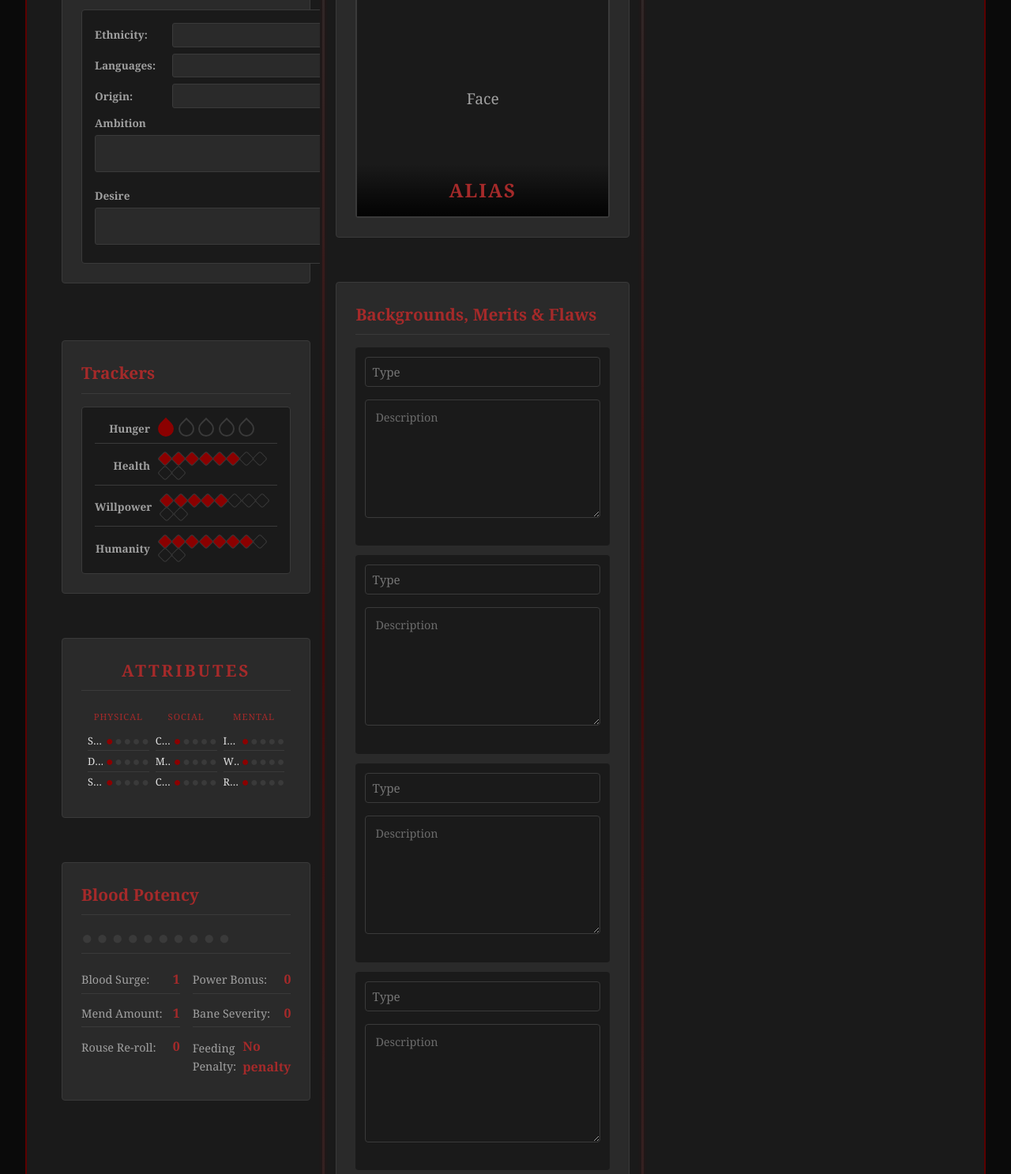
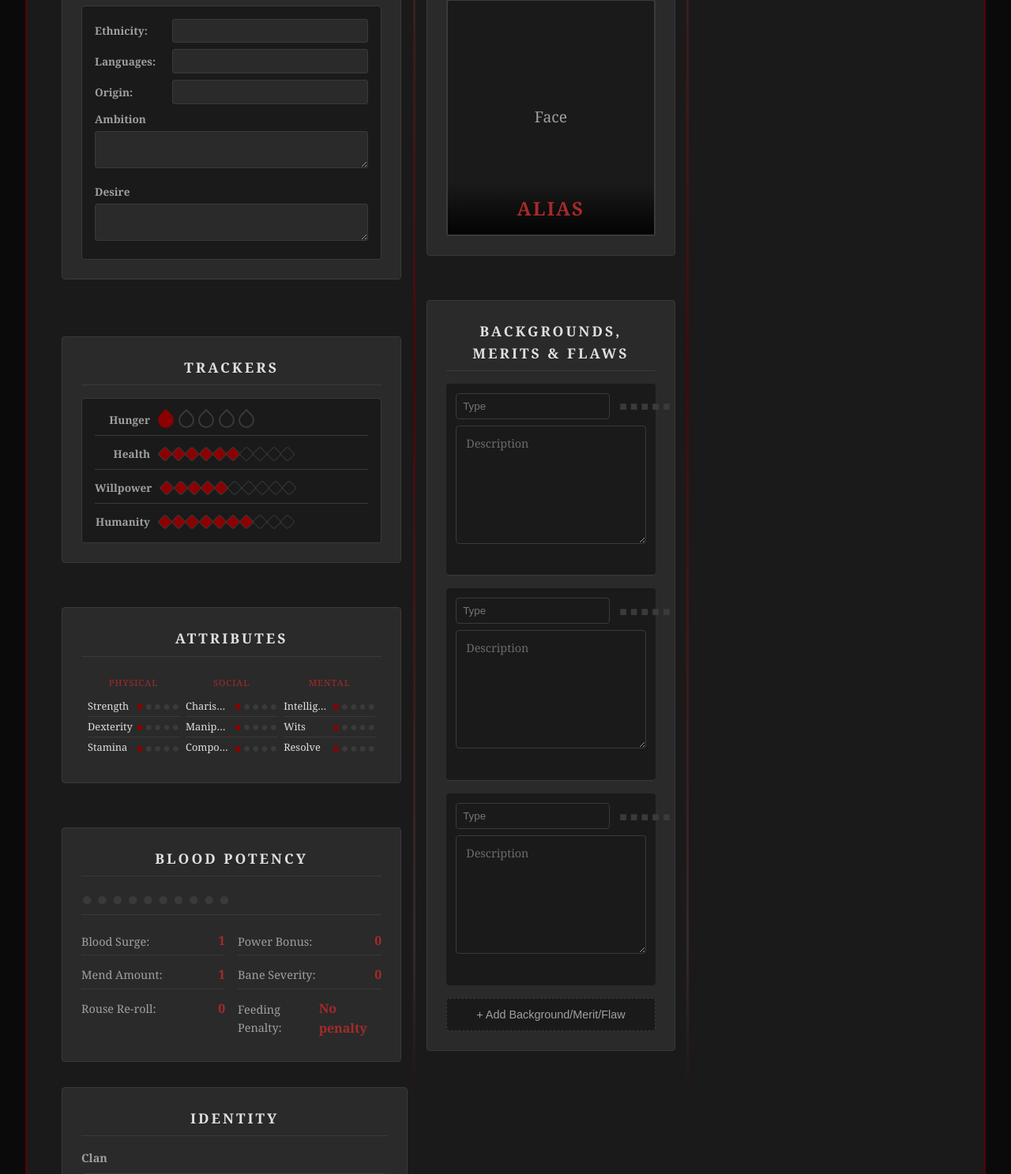
Before and after one commit to Mashbybot/wod-character-sheets, a FastAPI app: template templates/vtm/character_sheet.html in a window 1280 px wide. Shown: the part 751-2238 px from the top of the page at 79% size. Run offline with FastAPI, Linux system fonts and the light colour scheme; the template is opened without the code that fills it, so the values that code supplies are empty; parts of the project's set-up code (start-up, migrations or seed data) failed here and were passed over.

Commit message:
UX/UI updates css, js, html

```diff
--- a/app/static/css/vtm-phase1.css
+++ b/app/static/css/vtm-phase1.css
@@ -331,6 +331,18 @@
     border-bottom: 1px solid var(--border-color);
 }
 
+/* Apply same style to all section headers */
+.sheet-section h2 {
+    text-align: center;
+    font-size: 1.1rem;
+    color: var(--text-white);
+    text-transform: uppercase;
+    letter-spacing: 3px;
+    margin-bottom: 1rem;
+    padding-bottom: 0.5rem;
+    border-bottom: 1px solid var(--border-color);
+}
+
 .attributes-three-column {
     display: grid;
     grid-template-columns: 1fr 1fr 1fr;
@@ -388,6 +400,89 @@
 .attribute-column .dot {
     font-size: 1rem; /* Smaller dots for better fit */
     line-height: 1;
+}
+
+/* ===== BACKGROUNDS, MERITS & FLAWS ===== */
+.background-entry {
+    margin-bottom: 1rem;
+    padding-bottom: 1rem;
+    border-bottom: 1px solid var(--border-color);
+}
+
+.background-entry:last-of-type {
+    border-bottom: none;
+}
+
+.background-header {
+    display: flex;
+    align-items: center;
+    gap: 0.75rem;
+    margin-bottom: 0.5rem;
+}
+
+.background-header input[type="text"] {
+    flex: 1;
+    padding: 0.5rem;
+    background-color: var(--bg-dark);
+    border: 1px solid var(--border-color);
+    border-radius: 4px;
+    color: var(--text-white);
+}
+
+.square-tracker {
+    display: flex;
+    gap: 0.25rem;
+    flex-shrink: 0;
+}
+
+.square-dot {
+    font-size: 1rem;
+    cursor: pointer;
+    color: var(--border-color);
+    transition: color 0.2s;
+    line-height: 1;
+}
+
+.square-dot.filled {
+    color: var(--vtm-red);
+}
+
+.square-dot.empty:hover {
+    color: #999;
+}
+
+.square-dot.filled:hover {
+    color: var(--vtm-red-light);
+}
+
+.background-entry textarea {
+    width: 100%;
+    padding: 0.5rem;
+    background-color: var(--bg-dark);
+    border: 1px solid var(--border-color);
+    border-radius: 4px;
+    color: var(--text-white);
+    font-family: inherit;
+    font-size: 0.9rem;
+    resize: vertical;
+    min-height: 60px; /* Compact like Ambition/Desire */
+}
+
+.btn-add {
+    width: 100%;
+    padding: 0.75rem;
+    background-color: var(--bg-dark);
+    border: 1px dashed var(--border-color);
+    border-radius: 4px;
+    color: var(--text-gray);
+    cursor: pointer;
+    transition: all 0.2s;
+}
+
+.btn-add:hover {
+    background-color: rgba(139, 0, 0, 0.1);
+    border-color: var(--vtm-red);
+    color: var(--vtm-red-light);
 }
 
 /* ===== HUNGER SECTION (STANDALONE) ===== */
@@ -567,18 +662,18 @@
 /* Clan Symbol Overlay - positioned in upper right of Identity box */
 .clan-symbol-overlay-top {
     position: absolute;
-    top: 1rem;
+    top: calc(1rem + 50px); /* Moved down 50px from original 1rem */
     right: 1rem;
     z-index: 10;
     pointer-events: none;
 }
 
 .clan-symbol-image-small {
-    width: 100px;
-    height: 100px;
+    width: 70px; /* Shrunk by 30% from 100px */
+    height: 70px; /* Shrunk by 30% from 100px */
     object-fit: contain;
     filter: drop-shadow(0 0 5px rgba(139, 0, 0, 0.3));
-    opacity: 0.3;
+    opacity: 0.15; /* Decreased opacity by 50% from 0.3 */
 }
 
 .clan-disciplines-inline {
--- a/app/static/js/character-sheet.js
+++ b/app/static/js/character-sheet.js
@@ -147,7 +147,7 @@ function characterSheet(characterId) {
             chronicle_tenets: '',
 
             // Column width preferences (percentages)
-            column_widths_above: '30,35,35', // column1,column2,column3 percentages
+            column_widths_above: '40,30,30', // column1,column2,column3 percentages
             column_widths_below: '33,33,34', // default equal split
 
             // History
@@ -158,6 +158,9 @@ function characterSheet(characterId) {
 
         // Touchstones (1-3)
         touchstones: [],
+
+        // Backgrounds, Merits & Flaws (dynamic array)
+        backgrounds: [],
 
         // XP Log
         xpLog: [],
@@ -183,6 +186,15 @@ function characterSheet(characterId) {
                     description: '',
                     conviction: ''
                 });
+
+                // Initialize with 3 empty backgrounds
+                for (let i = 0; i < 3; i++) {
+                    this.backgrounds.push({
+                        type: '',
+                        description: '',
+                        dots: 0
+                    });
+                }
             }
 
             // Initialize Blood Potency values
@@ -228,6 +240,26 @@ function characterSheet(characterId) {
                         this.touchstones.push({ name: '', description: '', conviction: '' });
                     }
 
+                    // Load backgrounds
+                    this.backgrounds = [];
+                    for (let i = 1; i <= 10; i++) {  // Support up to 10 backgrounds
+                        const type = character[`background_type_${i}`];
+                        if (type) {
+                            this.backgrounds.push({
+                                type: type,
+                                description: character[`background_description_${i}`] || '',
+                                dots: character[`background_dots_${i}`] || 0
+                            });
+                        }
+                    }
+
+                    // If no backgrounds, add 3 empty ones
+                    if (this.backgrounds.length === 0) {
+                        for (let i = 0; i < 3; i++) {
+                            this.backgrounds.push({ type: '', description: '', dots: 0 });
+                        }
+                    }
+
                     console.log('Character loaded:', this.data);
                 }
             } catch (error) {
@@ -259,6 +291,20 @@ function characterSheet(characterId) {
                         saveData[`touchstone_${index}_name`] = '';
                         saveData[`touchstone_${index}_description`] = '';
                         saveData[`touchstone_${index}_conviction`] = '';
+                    }
+                }
+
+                // Add backgrounds to save data
+                for (let i = 0; i < 10; i++) {  // Support up to 10 backgrounds
+                    const index = i + 1;
+                    if (i < this.backgrounds.length) {
+                        saveData[`background_type_${index}`] = this.backgrounds[i].type;
+                        saveData[`background_description_${index}`] = this.backgrounds[i].description;
+                        saveData[`background_dots_${index}`] = this.backgrounds[i].dots;
+                    } else {
+                        saveData[`background_type_${index}`] = '';
+                        saveData[`background_description_${index}`] = '';
+                        saveData[`background_dots_${index}`] = 0;
                     }
                 }
 
@@ -584,6 +630,18 @@ function characterSheet(characterId) {
             this.autoSave();
         },
 
+        // BACKGROUND MANAGEMENT
+        addBackground() {
+            if (this.backgrounds.length < 10) {
+                this.backgrounds.push({ type: '', description: '', dots: 0 });
+            }
+        },
+
+        removeBackground(index) {
+            this.backgrounds.splice(index, 1);
+            this.autoSave();
+        },
+
         // PORTRAIT UPLOAD
         async uploadPortrait(event, boxType = 'face') {
             const file = event.target.files[0];
--- a/templates/vtm/character_sheet.html
+++ b/templates/vtm/character_sheet.html
@@ -384,22 +384,34 @@
             <section class="sheet-section">
                 <h2>Backgrounds, Merits & Flaws</h2>
 
-                <template x-for="i in 6" :key="i">
+                <template x-for="(bg, index) in backgrounds" :key="index">
                     <div class="background-entry">
-                        <div class="form-group">
+                        <div class="background-header">
                             <input type="text"
-                                   :x-model="`data.background_type_${i}`"
+                                   x-model="bg.type"
                                    @input.debounce.2s="autoSave()"
-                                   :placeholder="`Type`">
+                                   placeholder="Type">
+                            <div class="square-tracker">
+                                <template x-for="i in 5" :key="i">
+                                    <span class="square-dot"
+                                          :class="i <= (bg.dots || 0) ? 'filled' : 'empty'"
+                                          @click="bg.dots = i; autoSave()">■</span>
+                                </template>
+                            </div>
                         </div>
                         <div class="form-group">
-                            <textarea :x-model="`data.background_description_${i}`"
+                            <textarea x-model="bg.description"
                                       @input.debounce.2s="autoSave()"
                                       rows="2"
                                       placeholder="Description"></textarea>
                         </div>
                     </div>
                 </template>
+
+                <button type="button"
+                        @click="addBackground()"
+                        x-show="backgrounds.length < 10"
+                        class="btn-add">+ Add Background/Merit/Flaw</button>
             </section>
 
         </div>
@@ -687,6 +699,21 @@
                         class="btn-add">+ Add Touchstone</button>
             </section>
 
+            <!-- Chronicle Tenets (moved from column 3) -->
+            <section class="sheet-section chronicle-tenets-numbered">
+                <h2>Chronicle Tenets</h2>
+
+                <template x-for="i in 5" :key="i">
+                    <div class="tenet-row">
+                        <span class="tenet-numeral" x-text="['I', 'II', 'III', 'IV', 'V'][i-1]"></span>
+                        <input type="text"
+                               :x-model="`data.chronicle_tenet_${i}`"
+                               @input.debounce.2s="autoSave()"
+                               :placeholder="`Tenet ${i}`">
+                    </div>
+                </template>
+            </section>
+
         </div>
 
         <!-- DRAGGABLE DIVIDER 1 -->
@@ -792,21 +819,6 @@
                 </template>
             </section>
 
-            <!-- Chronicle Tenets -->
-            <section class="sheet-section chronicle-tenets-numbered">
-                <h2>Chronicle Tenets</h2>
-
-                <template x-for="i in 5" :key="i">
-                    <div class="tenet-row">
-                        <span class="tenet-numeral" x-text="['I', 'II', 'III', 'IV', 'V'][i-1]"></span>
-                        <input type="text"
-                               :x-model="`data.chronicle_tenet_${i}`"
-                               @input.debounce.2s="autoSave()"
-                               :placeholder="`Tenet ${i}`">
-                    </div>
-                </template>
-            </section>
-
             <!-- Experience Tracker -->
             <section class="sheet-section xp-section">
                 <h2>Experience</h2>
```
